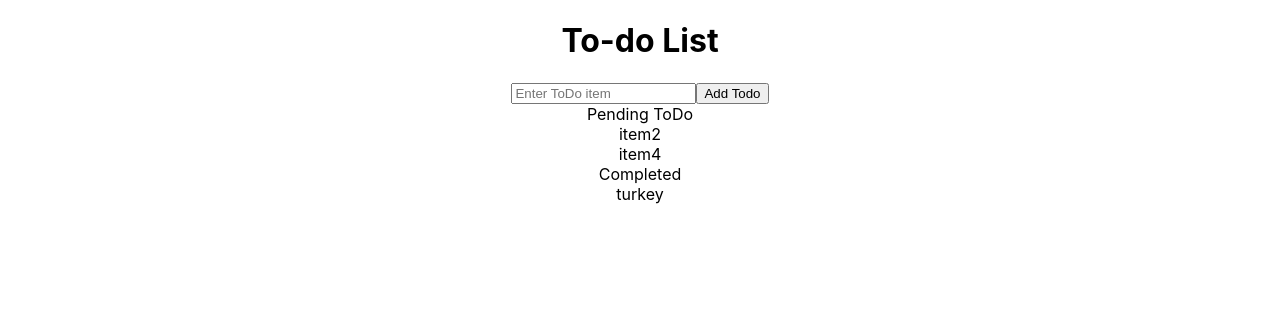
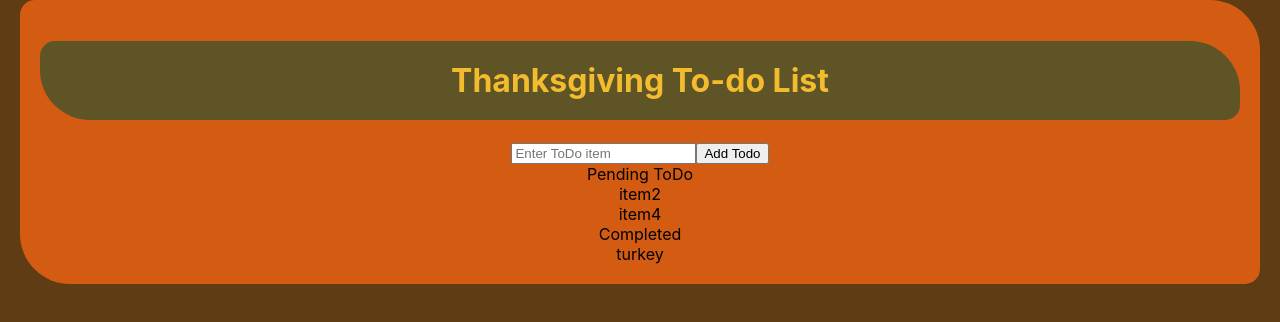
Before and after one commit to Ashlyn708/ReactProject, a React (Create React App) app in the folder reactproject/: page / in a window 1280 px wide. Shown: the top 322 px of the page. Built offline with nearby package versions, Linux system fonts and the light colour scheme.

Commit message:
working on css

```diff
--- a/reactproject/src/App.css
+++ b/reactproject/src/App.css
@@ -1,5 +1,11 @@
 .App {
   text-align: center;
+  background:#d45b12;
+  margin:auto;
+  max-width: 1200px;
+  border-radius: 15px 50px;
+  padding: 20px;
+
 }
 
 .App-logo {
@@ -14,14 +20,15 @@
 }
 
 .App-header {
-  background-color: #282c34;
-  min-height: 100vh;
-  display: flex;
-  flex-direction: column;
-  align-items: center;
-  justify-content: center;
-  font-size: calc(10px + 2vmin);
-  color: white;
+  background-color:#5F5426;
+  color:#F3BC2e;
+  border-radius: 15px 50px;
+  padding: 20px;
+  image: '..public/turkey.jpg';
+}
+
+body{
+    background-color: #603c14;
 }
 
 .App-link {
--- a/reactproject/src/App.js
+++ b/reactproject/src/App.js
@@ -15,7 +15,7 @@ class App extends Component {
     render(){
         return (
             <div className="App">
-                <h1>To-do List</h1>
+                <h1 className='App-header'>Thanksgiving To-do List</h1>
                 <form onSubmit={(e) => this.addTodo(e)}>
                     <input
                         type = 'text'
--- a/reactproject/src/TaskItems.jsx
+++ b/reactproject/src/TaskItems.jsx
@@ -2,7 +2,7 @@ import React, {Component} from 'react';
 
 class TaskItems extends Component{
     render(){
-        const{tasks, buttonFunction} =this.props;
+        const{tasks , buttonFunction} =this.props;
         return (
             <div onClick={()=> buttonFunction(tasks)}>
                {tasks}
--- a/reactproject/src/TasksList.jsx
+++ b/reactproject/src/TasksList.jsx
@@ -9,7 +9,6 @@ class TaskList extends Component{
             <div>
                 {title}
                 {taskItems}
-               {/* <button onclick= {()=>buttonFunction}>{buttonText}</button> */}
             </div>
         )
     }
```
Also changed, not shown: reactproject/public/turkey.jpg (added), 1 other file (tests, documents, lock files or other folders).
